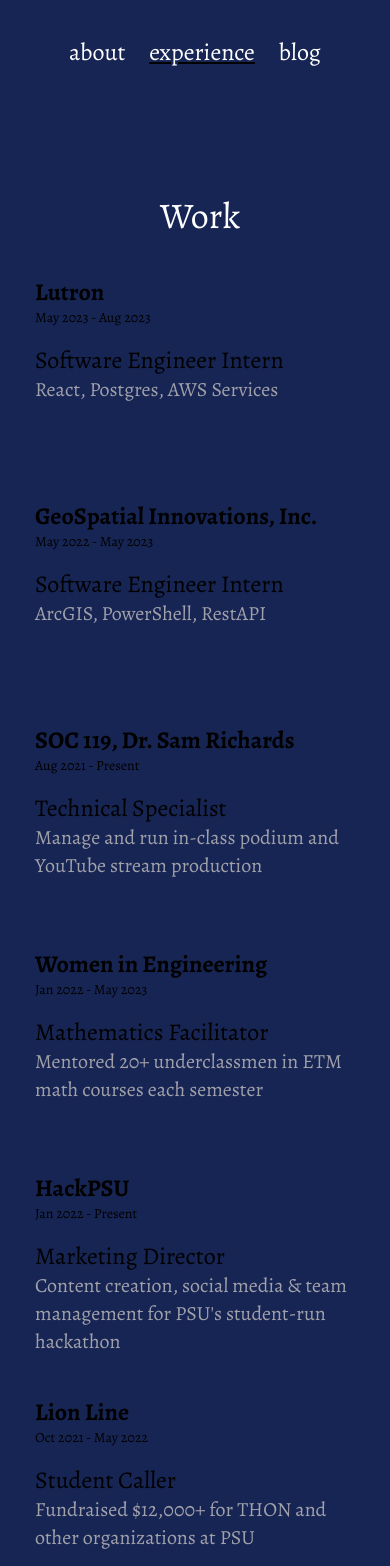
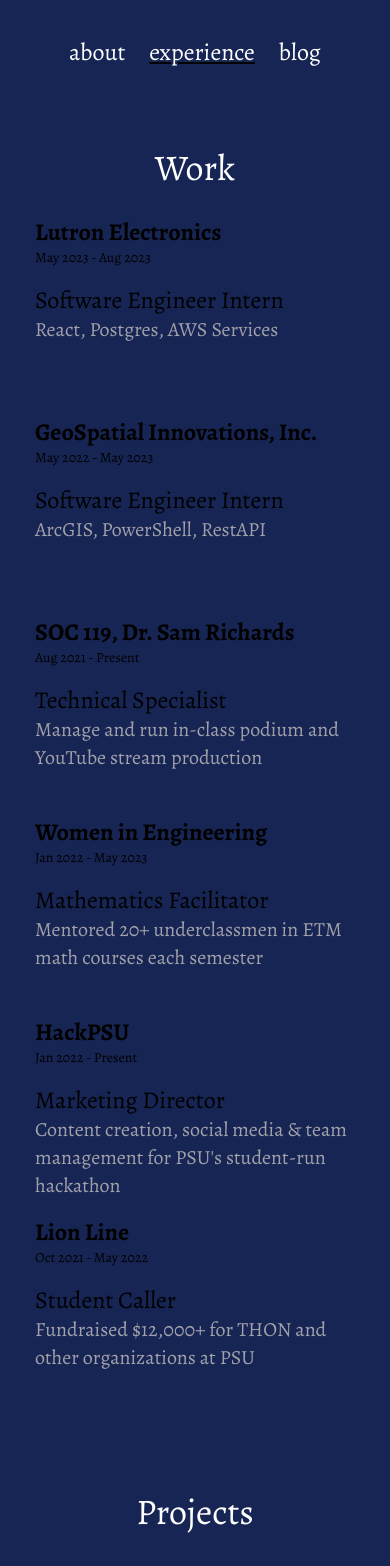
Before and after one commit to nidhiswamy/website, a Next.js app: page /experience in a window 390 px wide. Shown: the top 1566 px of the page. Built offline with nearby package versions, Linux system fonts and the light colour scheme.

Commit message:
Responsiveness complete

```diff
--- a/src/app/experience/page.tsx
+++ b/src/app/experience/page.tsx
@@ -1,24 +1,23 @@
 // import Image from 'next/image';
-    // <div className="relative h-12 top-36 left-16 text-white text-4xl">Work</div>
 import WorkCard from '@/app/ui/workcard';
 import ProjectCard from '@/app/ui/projectcard';
 
 export default function Experience() {
   return (
     <>
-      <div className="relative container justify-center mx-auto my-8 overflow-auto mt-20">
-        <div className="relative h-12 indent-32 text-white text-4xl my-4">Work</div>
-        <div className="relative justify-center flex flex-row flex-wrap ">
-          <div className="flex-1/3 p-4">
+      <div className="relative container justify-center mx-auto my-8 lg:mt-20">
+        <div className="relative h-12 text-center lg:text-start lg:indent-32 text-white text-4xl my-4">Work</div>
+        <div className="relative justify-center flex flex-row flex-wrap">
+          <div className="flex-1/3 p-1 md:py-1.5 lg:p-4">
             <WorkCard
-              company="Lutron"
+              company="Lutron Electronics"
               link="https://commercial.lutron.com/us/en/whole-building-systems/athena"
               title="Software Engineer Intern"
               date="May 2023 - Aug 2023"
               skills="React, Postgres, AWS Services"
             />
           </div>
-          <div className="flex-1/3 p-4">
+          <div className="flex-1/3 p-1 md:py-1.5 lg:p-4">
             <WorkCard
               company="GeoSpatial Innovations, Inc."
               link="https://gsiworks.com/"
@@ -27,7 +26,7 @@
               skills="ArcGIS, PowerShell, RestAPI"
             />
           </div>
-          <div className="flex-1/3 p-4">
+          <div className="flex-1/3 p-1 md:py-1.5 lg:p-4">
             <WorkCard
               company="SOC 119, Dr. Sam Richards"
               link="https://www.soc119.org/"
@@ -36,7 +35,7 @@
               skills="Manage and run in-class podium and YouTube stream production"
             />
           </div>
-          <div className="flex-1/3 p-4">
+          <div className="flex-1/3 p-1 md:py-1.5 lg:p-4">
             <WorkCard
               company="Women in Engineering"
               link="https://inclusion.engr.psu.edu/student-programs/women-in-engineering-program/index.aspx"
@@ -45,7 +44,7 @@
               skills="Mentored 20+ underclassmen in ETM math courses each semester"
             />
           </div>
-          <div className="flex-1/3 p-4">
+          <div className="flex-1/3 p-1 md:py-1.5 lg:p-4">
             <WorkCard
               company="HackPSU"
               link="https://hackpsu.org"
@@ -54,7 +53,7 @@
               skills="Content creation, social media & team management for PSU's student-run hackathon"
             />
           </div>
-          <div className="flex-1/3 p-4">
+          <div className="flex-1/3 p-1 md:py-1.5 lg:p-4">
             <WorkCard
               company="Lion Line"
               link="https://directory.alumni.psu.edu/s/1218/alumni/index.aspx?sid=1218&gid=4&pgid=379"
@@ -66,9 +65,9 @@
         </div>
       </div>
       <div className="container mx-auto my-8 justify-center">
-        <div className="relative h-12 indent-32 text-white text-4xl my-4">Projects</div>
+        <div className="relative h-12 text-center lg:text-start lg:indent-32 text-white text-4xl my-4">Projects</div>
         <div className="relative justify-center flex flex-row flex-wrap ">
-        <div className="flex-1/3 p-4">
+        <div className="flex-1/3 p-1 md:py-1.5 lg:p-4">
           <ProjectCard
             name="Parser"
             link="https://www.github.com/nidhiswamy/parser"
@@ -76,7 +75,7 @@
             skills="Python, Compiler Construction"
             />
         </div>
-        <div className="flex-1/3 p-4">
+        <div className="flex-1/3 p-1 md:py-1.5 lg:p-4">
           <ProjectCard
             name="Edit Poles Widget"
             link="https://www.github.com/nidhiswamy/edit-poles"
@@ -84,7 +83,7 @@
             skills="JavaScript, ArcGIS WebApp Builder"
           />
         </div>
-        <div className="flex-1/3 p-4">
+        <div className="flex-1/3 p-1 md:py-1.5 lg:p-4">
           <ProjectCard
             name="OPT Search Web Scraper"
             link="https://www.github.com/nidhiswamy/opt-search"
@@ -92,7 +91,7 @@
             skills="Python"
           />
         </div>
-        <div className="flex-1/3 p-4">
+        <div className="flex-1/3 p-1 md:py-1.5 lg:p-4">
           <ProjectCard
             name="Personal Site"
             link="https://github.com/nidhiswamy/website"
@@ -100,7 +99,7 @@
             skills="JavaScript, TailwindCSS, Vercel"
           />
         </div>
-        <div className="flex-1/3 p-4">
+        <div className="flex-1/3 p-1 md:py-1.5 lg:p-4">
           <ProjectCard
             name="Simple To-Do App"
             link="https://github.com/nidhiswamy/simple-todo"
--- a/src/app/layout.tsx
+++ b/src/app/layout.tsx
@@ -16,7 +16,7 @@
   return (
     <html lang="en">
       <body className={alegreya.className}>
-        <div className="h-full sm:min-h-screen bg-blue-950 flex flex-col items-center justify-center p-8">
+        <div className="h-full min-h-screen bg-blue-950 flex flex-col items-center justify-center p-8">
           <NavBar />
           { children }
         </div>
--- /dev/null
+++ b/src/app/not-found.tsx
@@ -0,0 +1,10 @@
+import Link from 'next/link'
+
+export default function NotFound() {
+  return (
+    <div className="relative container flex flex-col justify-center items-center">
+      <div className="text-2xl mb-4">404 | Page Not Found</div>
+      <div className="text-center text-lg">My blog page is still under construction, <br/> please check back later!</div>
+    </div>
+  )
+}
--- a/src/app/page.tsx
+++ b/src/app/page.tsx
@@ -19,13 +19,13 @@
 
 export default function About() {
   return (
-    <div className="relative flex flex-col lg:flex-row size-5/6 2xl:mx-auto lg:justify-between lg:items-center lg:size-7/8 xl:size-2/3xl:mt-16">
+    <div className="relative flex flex-col lg:flex-row size-5/6 2xl:mx-auto lg:justify-between lg:items-center lg:size-7/8 xl:size-2/3 xl:mt-16">
       <div className="mt-8 order-last h-fit place-self-center lg:order-first lg:size-2/3 text-white font-normal font-alegreya text-lg 2xl:place-self-start md:text-xl lg:text-2xl">
         Hey there!
         <br/><br/>
         I’m Nidhi Swamy, a senior studying computer science at the Pennsylvania State University. I was born and raised in Bangalore, India. Since middle school, I’ve dreamed about moving to the United States to complete my education and begin my work life.
         <br/><br/>
-        Since moving here and pursuing that dream, I’ve had the amazing opportunity to not only study my passion, but also be a part of software engineering internships, various part-time jobs with one that has stuck with me for over 3 years, and be around an inspiring group of people.
+        Since moving here and pursuing that dream, I’ve had the amazing opportunity to not only study my passion, but also to be a part of software engineering internships, various part-time jobs with one that has stuck with me for over 3 years, and be around an inspiring group of people.
         Outside of school, I love to cook various cuisines of food, discover and play new music, run outside in nature, read, and journal.
       <ContactLinks />
       </div>
```
